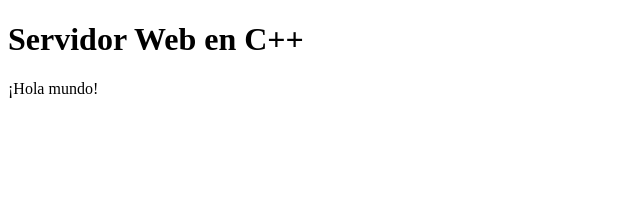
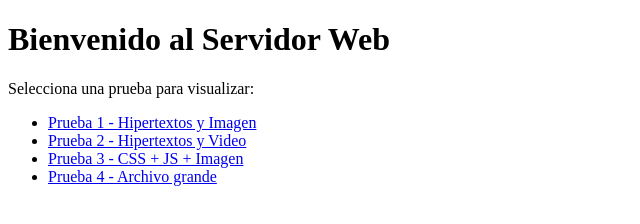
Before and after one commit to jennlope/Proyecto1Telematica, a plain HTML site: page www/index.html in a window 1280 px wide. Shown: the whole page, without its empty margins (0-640 px from the left). Drawn offline with Linux system fonts and the light colour scheme.

Commit message:
Fase 10 - DNS y AWS

```diff
--- a/www/index.html
+++ b/www/index.html
@@ -1,7 +1,17 @@
 <!DOCTYPE html>
-<html>
-  <body>
-    <h1>Servidor Web en C++</h1>
-    <p>¡Hola mundo!</p>
-  </body>
+<html lang="es">
+<head>
+  <meta charset="UTF-8">
+  <title>Servidor Telemática</title>
+</head>
+<body>
+  <h1>Bienvenido al Servidor Web</h1>
+  <p>Selecciona una prueba para visualizar:</p>
+  <ul>
+    <li><a href="/prueba1/index.html">Prueba 1 - Hipertextos y Imagen</a></li>
+    <li><a href="/prueba2/index.html">Prueba 2 - Hipertextos y Video</a></li>
+    <li><a href="/prueba3/index.html">Prueba 3 - CSS + JS + Imagen</a></li>
+    <li><a href="/prueba4/archivo.txt">Prueba 4 - Archivo grande</a></li>
+  </ul>
+</body>
 </html>
```
Also changed, not shown: www/prueba1/index.html (+14 -5 lines), www/prueba2/index.html (+12 -2 lines).
